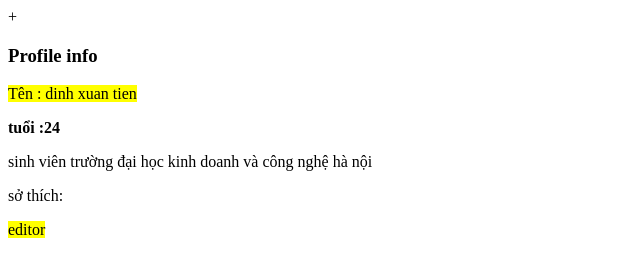
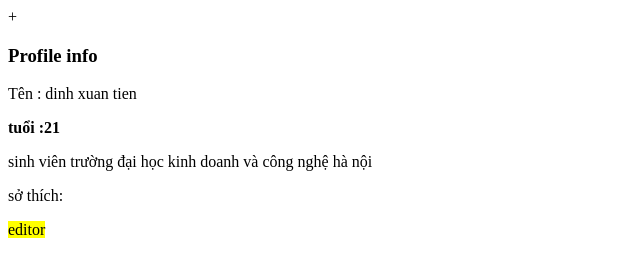
Before and after one commit to dinhbolinh/dinhbolinh.github.io, a plain HTML site: page index.html in a window 1280 px wide. Shown: the whole page, without its empty margins (0-640 px from the left). Drawn offline with Linux system fonts and the light colour scheme.

Commit message:
Update index.html

```diff
--- a/index.html
+++ b/index.html
@@ -7,8 +7,8 @@
 </head>
 <body>
     <h3>Profile info</h3>
-    <p> <mark>Tên : dinh xuan tien</mark></p>
-    <p><b>tuổi :24</b> </p>
+    <p> <blu>Tên : dinh xuan tien</blu></p>
+    <p><b>tuổi :21</b> </p>
     <p>sinh viên trường đại học kinh doanh và công nghệ hà nội</p>
     <p>sở thích: </p>   <p><mark>editor</mark></p>
 
```
